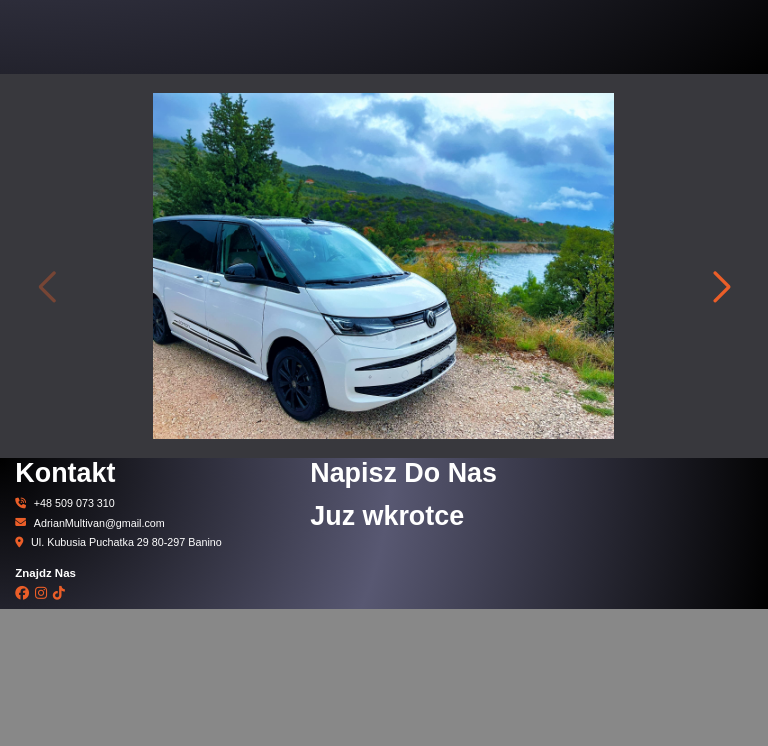
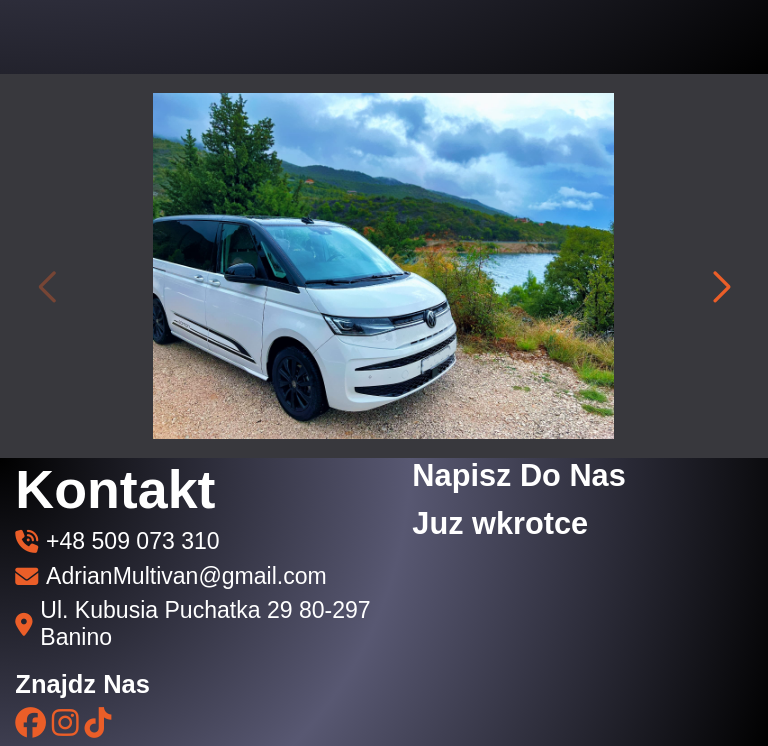
Before and after one commit to WiktorMarcin/EditionCars, a plain HTML site: page index.html in a window 768 px wide. Shown: the part 1763-2509 px from the top of the page. Before the commit the page ends 2372 px from the top, so only its background shows below. Drawn offline with nearby package versions, Linux system fonts and the light colour scheme.

Commit message:
700px-1000px Contact section

```diff
--- a/style.css
+++ b/style.css
@@ -689,4 +689,34 @@ nav.topped #rightSide #kontaktButton:hover{
         margin: 0 3vw;
       }
 
+
+
+
+
+      /* contact */
+
+      #contact{
+
+      }
+
+      #contact #leftSide {
+        width: 70%;
+      }
+
+      #contact h3 {
+        font-size: 7vw;
+      }
+
+      #contact #ourContact div {
+        font-size: 3vw;
+      }
+
+      #contact #findUs {
+        font-size: 4vw;
+      }
+
+      #contact #rightSide h3 {
+        font-size: 4vw;
+      }
+
   }
```
